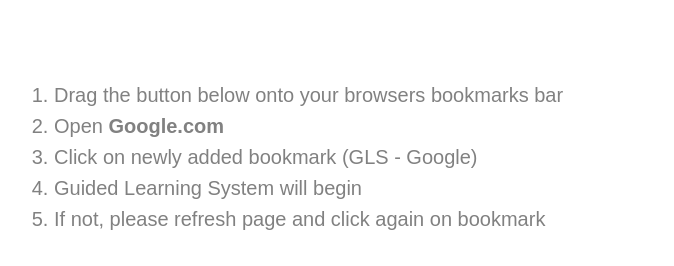
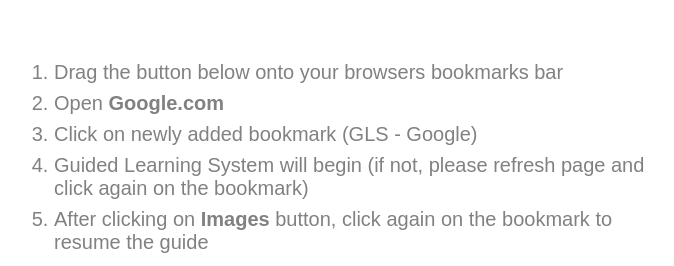
Before and after one commit to Lakshitnagar/guided-learning-system, a website: page index.html in a window 1280 px wide. Shown: the part 179-445 px from the top of the page, without its empty margins (306-980 px from the left). Drawn offline with Linux system fonts and the light colour scheme.

Commit message:
Instruction change

```diff
--- a/index.html
+++ b/index.html
@@ -61,8 +61,8 @@
         <li>Drag the button below onto your browsers bookmarks bar</li>
         <li>Open <b>Google.com</b></li>
         <li>Click on newly added bookmark (GLS - Google)</li>
-        <li>Guided Learning System will begin</li>
-        <li>If not, please refresh page and click again on bookmark</li>
+        <li>Guided Learning System will begin (if not, please refresh page and click again on the bookmark)</li>
+        <li>After clicking on <b>Images</b> button, click again on the bookmark to resume the guide</li>
     </ol>
 
     <a id="bmarklet" class="button" href="javascript:(function(){document.body.appendChild(document.createElement('script')).src='https://lakshitnagar.github.io/guided-learning-system/Player.min.js'})();">GLS - Google</a>
```
